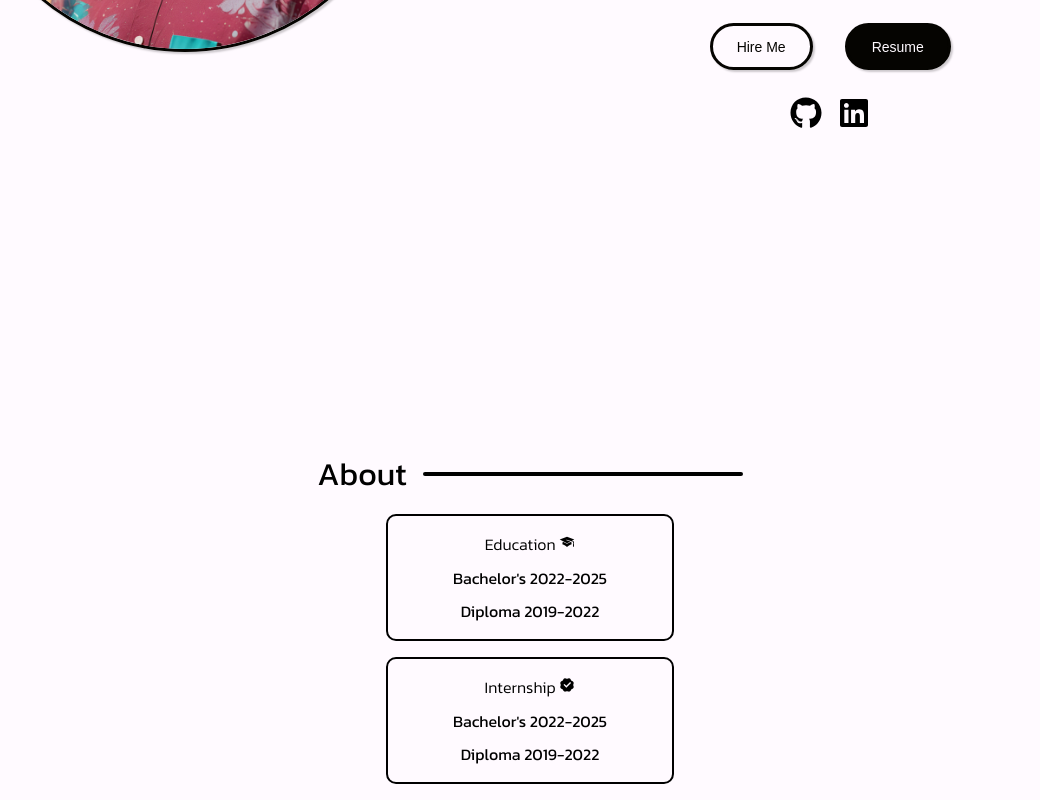
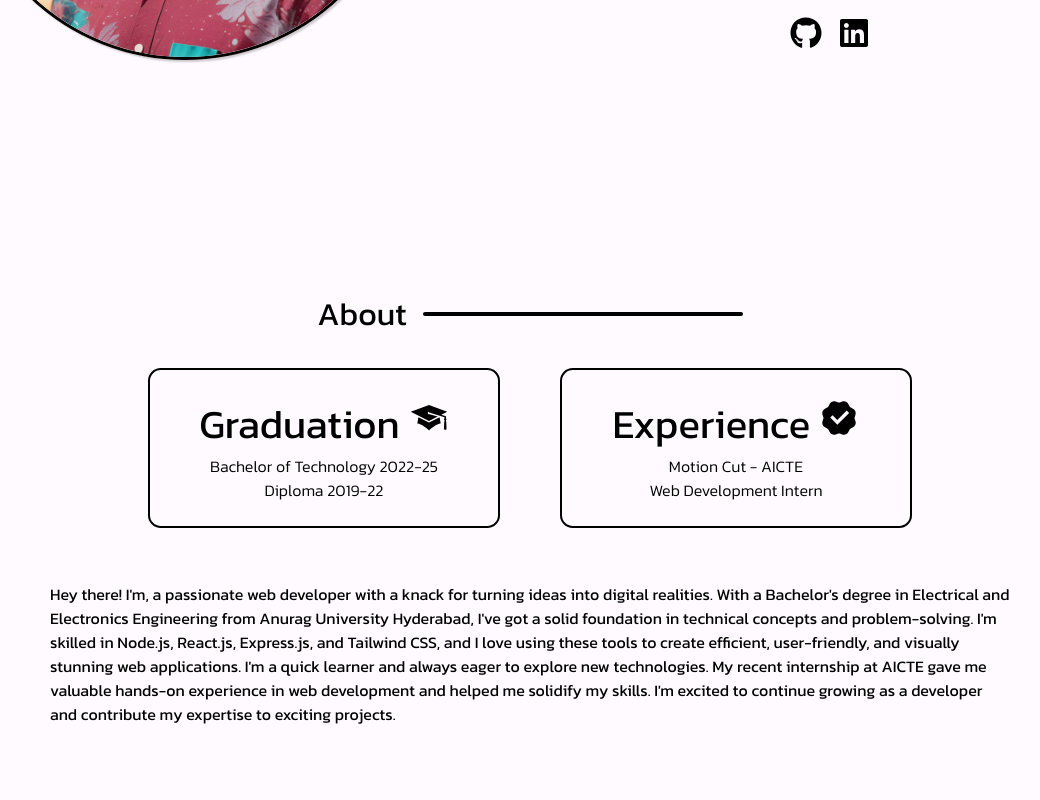
Before and after one commit to vivekchadhuvula01/vivek, a React (Vite) app in the folder resume/: page / in a window 1280 px wide. Shown: the part 510-1310 px from the top of the page, without its empty margins (110-1150 px from the left). After the commit the page ends 1260 px from the top, so only its background shows below. Built offline with nearby package versions, Linux system fonts and the light colour scheme.

Commit message:
About section is completed

```diff
--- a/resume/src/components/About/About.css
+++ b/resume/src/components/About/About.css
@@ -1,5 +1,3 @@
-
-
 .main-body {
     display: flex;
     flex-wrap: wrap;
@@ -22,21 +20,43 @@
 
 }
 
-.detail-box {
+.details {
     display: flex;
-    flex-direction: column;
-    border: 2px solid black;
+    justify-content: center;
+    align-items: center;
+
+    .detail-box {
+        margin: 30px;
+        display: flex;
+        flex-direction: column;
+        align-items: center;
+        justify-content: center;
+        width: 22rem;
+        height: 10rem;
+        border: 2px solid black;
+        border-radius: 0.8rem;
+
+        h4 {
+            font-size: 1rem;
+            font-weight: 300;
+        }
+
+        h3 {
+
+            font-size: 2.5rem;
+            font-weight: 400;
+        }
+    }
+}
+
+.main {
+    display: flex;
     align-items: center;
     justify-content: center;
-    width: 18rem;
-    margin: 1rem auto;
-    padding: 1rem;
-    border-radius: 10px;
-    gap: 0.6em;
 
-    h4 {
-        text-transform: capitalize;
-        font-weight: 300;
-
+    p {
+        font-size: 1em;
+        font-weight: 400;
+        margin:1.5rem 10rem ;
     }
 }
--- a/resume/src/components/About/About.jsx
+++ b/resume/src/components/About/About.jsx
@@ -13,16 +13,19 @@ const About = () => {
 
             <div className='details'>
                 <section className='detail-box'>
-                    <h4>education <GiGraduateCap /></h4>
-                    <p>Bachelor's 2022-2025</p>
-                    <p>Diploma  2019-2022</p>
+                    <h3>Graduation <GiGraduateCap fontSize={'2.5rem'} /></h3>
+                    <h4>Bachelor of Technology 2022-25</h4>
+                    <h4>Diploma  2019-22</h4>
                 </section>
                 <section className='detail-box'>
-                    <h4>Internship <RiVerifiedBadgeFill /></h4>
-                    <p>Bachelor's 2022-2025</p>
-                    <p>Diploma  2019-2022</p>
+                    <h3>Experience <RiVerifiedBadgeFill fontSize={'2.5rem'} /></h3>
+                    <h4>Motion Cut - AICTE</h4>
+                    <h4>Web Development Intern </h4>
                 </section>
             </div>
+            <section className='main'>
+                <p>Hey there! I'm, a passionate web developer with a knack for turning ideas into digital realities. With a Bachelor's degree in Electrical and Electronics Engineering from Anurag University Hyderabad, I've got a solid foundation in technical concepts and problem-solving. I'm skilled in Node.js, React.js, Express.js, and Tailwind CSS, and I love using these tools to create efficient, user-friendly, and visually stunning web applications. I'm a quick learner and always eager to explore new technologies. My recent internship at AICTE gave me valuable hands-on experience in web development and helped me solidify my skills. I'm excited to continue growing as a developer and contribute my expertise to exciting projects. </p>
+            </section>
         </>
     )
 }
--- a/resume/src/components/Hero/Hero.css
+++ b/resume/src/components/Hero/Hero.css
@@ -3,9 +3,9 @@
     align-items: flex-start;
     justify-content: space-evenly;
     gap: 5rem;
-    margin: 3rem auto;
+    margin: 3.5rem auto;
     flex-wrap: wrap;
-    height: 100dvh;
+    height: 78dvh;
 }
 
 .profile-text {
```
